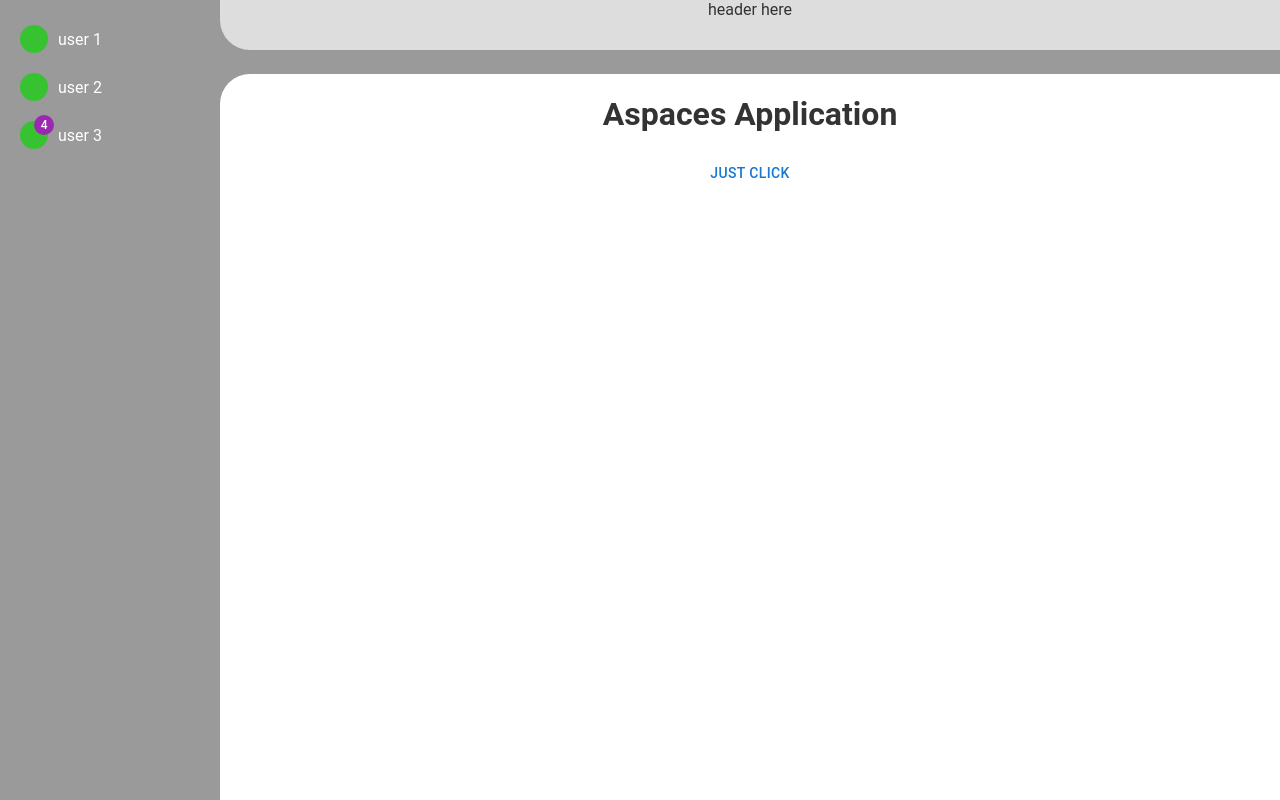
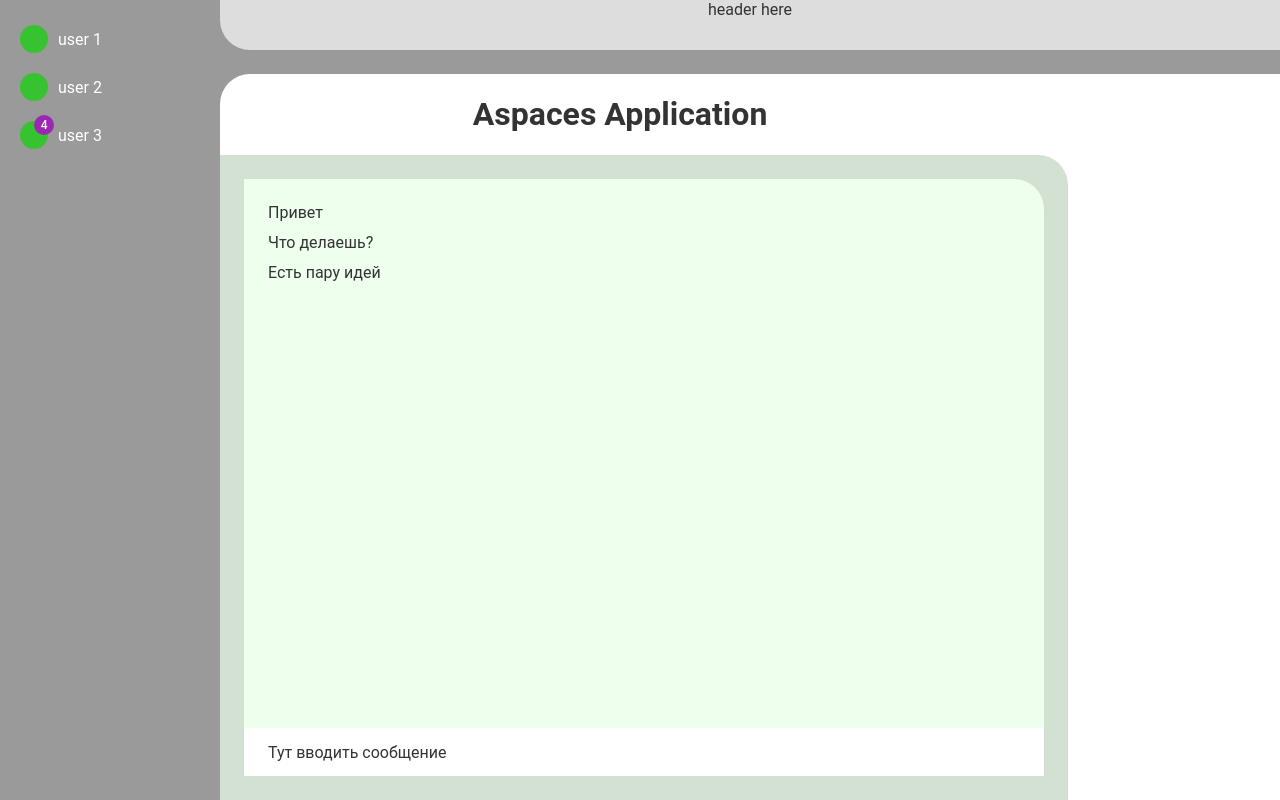
Before and after one commit to vladislav-prakhov/aspaces, a React (Create React App) app in the folder front/: page / in a window 1280 px wide. Built offline with nearby package versions, Linux system fonts and the light colour scheme.

Commit message:
chore: add basic layout for Chat

```diff
--- a/front/src/App/App.tsx
+++ b/front/src/App/App.tsx
@@ -1,6 +1,6 @@
 import './App.scss';
 import { Button } from '@mui/material'
-import { UserButton } from '../components';
+import { UserButton, ChatBox, FlexboxColumn } from '../components';
 
 function App() {
   return (
@@ -15,8 +15,10 @@ function App() {
               header here
             </header>
             <div className='content-body'>
-              <h1>Aspaces Application</h1>
-              <Button variant="text">Just click</Button>
+              <FlexboxColumn width='800px'>
+                <h1>Aspaces Application</h1>
+              </FlexboxColumn>
+              <ChatBox />
             </div>
         </div>
     </div>
--- a/front/src/components/Box/Box.tsx
+++ b/front/src/components/Box/Box.tsx
@@ -6,15 +6,19 @@ interface IFlexbox {
     children?: ReactNode
     margin?: StandardLonghandProperties['marginBlock']
     padding?: StandardLonghandProperties['paddingBlock']
+    width?: StandardLonghandProperties['width']
+    height?: StandardLonghandProperties['height']
 }
 
-export const Flexbox: FC<IFlexbox & BoxProps> = ({ children, margin, padding, ...props }) => {
+export const Flexbox: FC<IFlexbox & BoxProps> = ({ children, margin, padding, width, height, ...props }) => {
     return (
         <Box
             sx={{
                 display: 'flex',
                 margin,
                 padding,
+                width,
+                height,
             }}
             {...props}
         >
@@ -23,7 +27,7 @@ export const Flexbox: FC<IFlexbox & BoxProps> = ({ children, margin, padding, ..
     )
 }
 
-export const FlexboxColumn: FC<IFlexbox & BoxProps> = ({ children, margin, padding, ...props }) => {
+export const FlexboxColumn: FC<IFlexbox & BoxProps> = ({ children, margin, padding, width, height, ...props }) => {
     return (
         <Box
             sx={{
@@ -31,6 +35,8 @@ export const FlexboxColumn: FC<IFlexbox & BoxProps> = ({ children, margin, paddi
                 flexDirection: 'column',
                 margin,
                 padding,
+                width,
+                height,
             }}
             {...props}
 
--- /dev/null
+++ b/front/src/components/Chat/index.tsx
@@ -0,0 +1,44 @@
+import { FC, ReactElement } from 'react'
+import { Flexbox, FlexboxColumn } from '../Box'
+import styles from './styles.module.scss'
+
+interface IChatMessage {
+    name: string
+    text: string
+    isMine: boolean
+}
+
+export const Message: FC<IChatMessage> = ({ name, text, isMine }) => {
+    return (
+        <Flexbox height='30px'>
+            {text}
+        </Flexbox>
+    )
+}
+
+export const ChatBox: FC<{ children?: ReactElement }> = ({ children }) => {
+    return (
+        <FlexboxColumn height='100%' className={styles.chatBox}>
+            <MessagesBox />
+            <InputBox />
+        </FlexboxColumn>
+    )
+}
+
+export const MessagesBox: FC<{ children?: ReactElement }> = ({ children }) => {
+    return (
+        <FlexboxColumn className={styles.messagesBox}>
+            <Message name='Valdemar' text='Привет' isMine={false}  />
+            <Message name='Valdemar' text='Что делаешь?' isMine={false}  />
+            <Message name='Valdemar' text='Есть пару идей' isMine={false}  />
+        </FlexboxColumn>
+    )
+}
+
+export const InputBox: FC<{ children?: ReactElement }> = ({ children }) => {
+    return (
+        <Flexbox height='48px' className={styles.inputBox}>
+            <span>Тут вводить сообщение</span>
+        </Flexbox>
+    )
+}
--- /dev/null
+++ b/front/src/components/Chat/styles.module.scss
@@ -0,0 +1,20 @@
+.chatBox {
+    max-width: 800px;
+    border-radius: 0 30px 0 0;
+    height: 100%;
+    background: #cdcd;
+    padding: 24px;
+}
+
+.messagesBox {
+    background: #efef;
+    border-radius: 0 30px 0 0;
+    flex: 1;
+    padding: 24px;
+}
+
+.inputBox {
+    align-items: center;
+    background: #fff;
+    padding: 0 24px;
+}
--- a/front/src/components/index.ts
+++ b/front/src/components/index.ts
@@ -1,2 +1,3 @@
 export * from './sidebar'
 export * from './Box'
+export * from './Chat'
```
